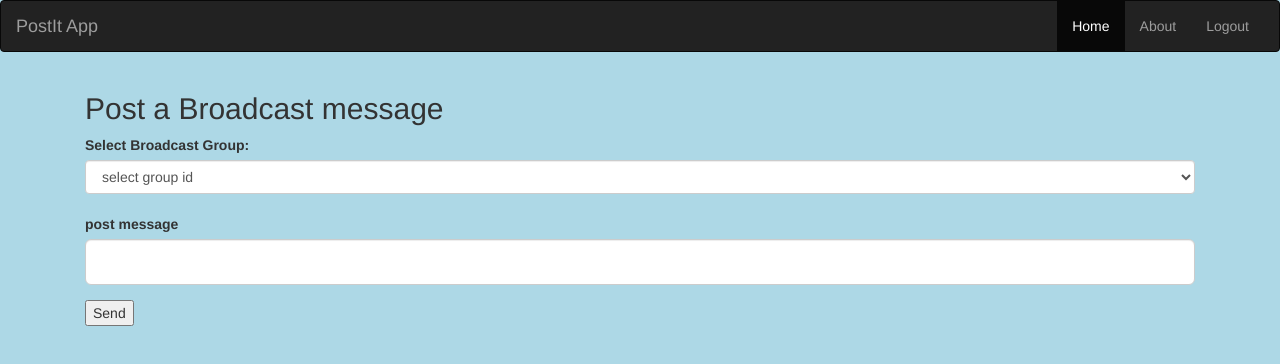
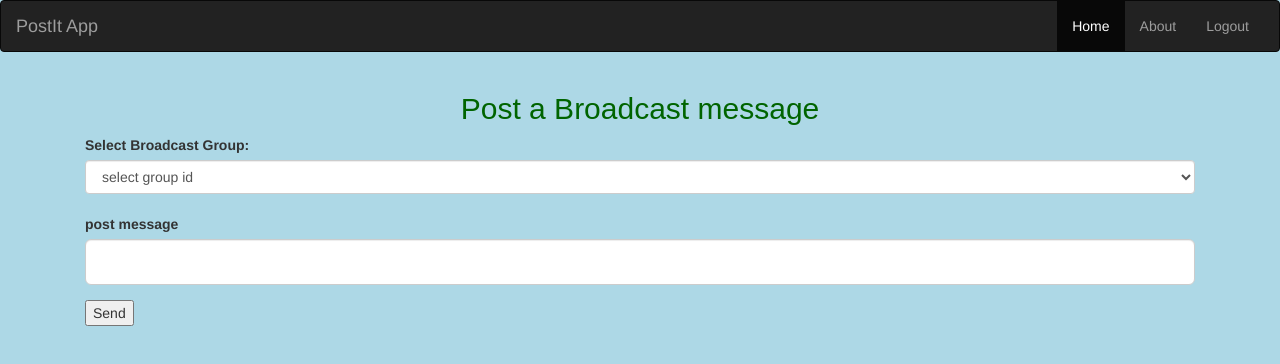
Before and after one commit to adex001/PostIt, a plain HTML site: page template/HTML/postmessage.html in a window 1280 px wide. Drawn offline with nearby package versions, Linux system fonts and the light colour scheme; files whose address does not match are found by name.

Commit message:
made changes to style.css, login.html and postmessages.html

```diff
--- a/template/CSS/style.css
+++ b/template/CSS/style.css
@@ -32,6 +32,9 @@ body{
 }
 
 
-#createBroadcast{
+#broadcastGroup{
 
+    text-align: center;
+    font-family: fantasy;
+    color:  darkgreen;
 }
--- a/template/HTML/postmessage.html
+++ b/template/HTML/postmessage.html
@@ -33,12 +33,13 @@
 <div class="container">
 	<div class="col-md-12 col-sm-12 col-xs-12">
         <div id="createBroadcast">
-            <h2>Post a Broadcast message</h2>
+            <h2 id="broadcastGroup">Post a Broadcast message</h2>
 
             <div class="form-group">
                 <label for="sel1">Select Broadcast Group:</label>
                     <select class="form-control" id="sel1">
                         <option>select group id</option>
+                        <option>id1</option>
                         <option>id2</option>
                         <option>id3</option>
                         <option>id4</option>
```
Also changed, not shown: template/HTML/login.html (+3 -4 lines).
